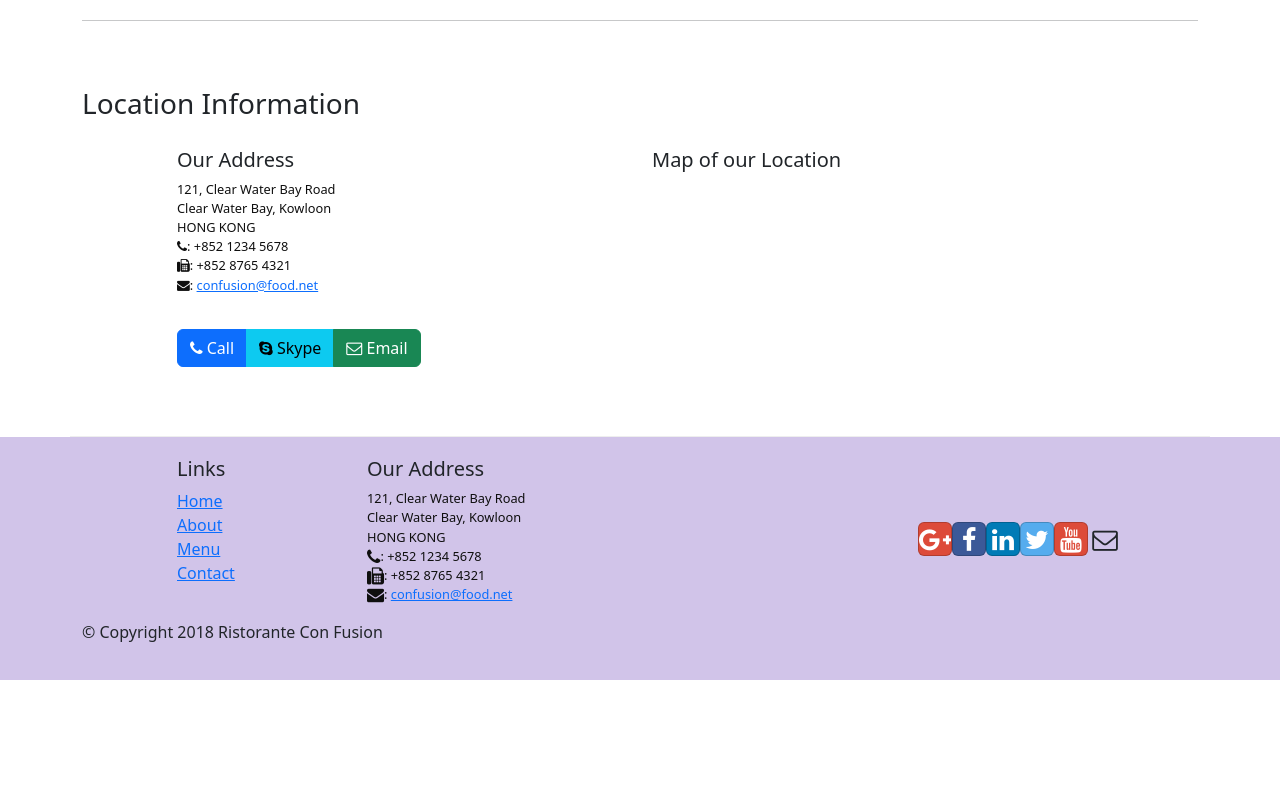
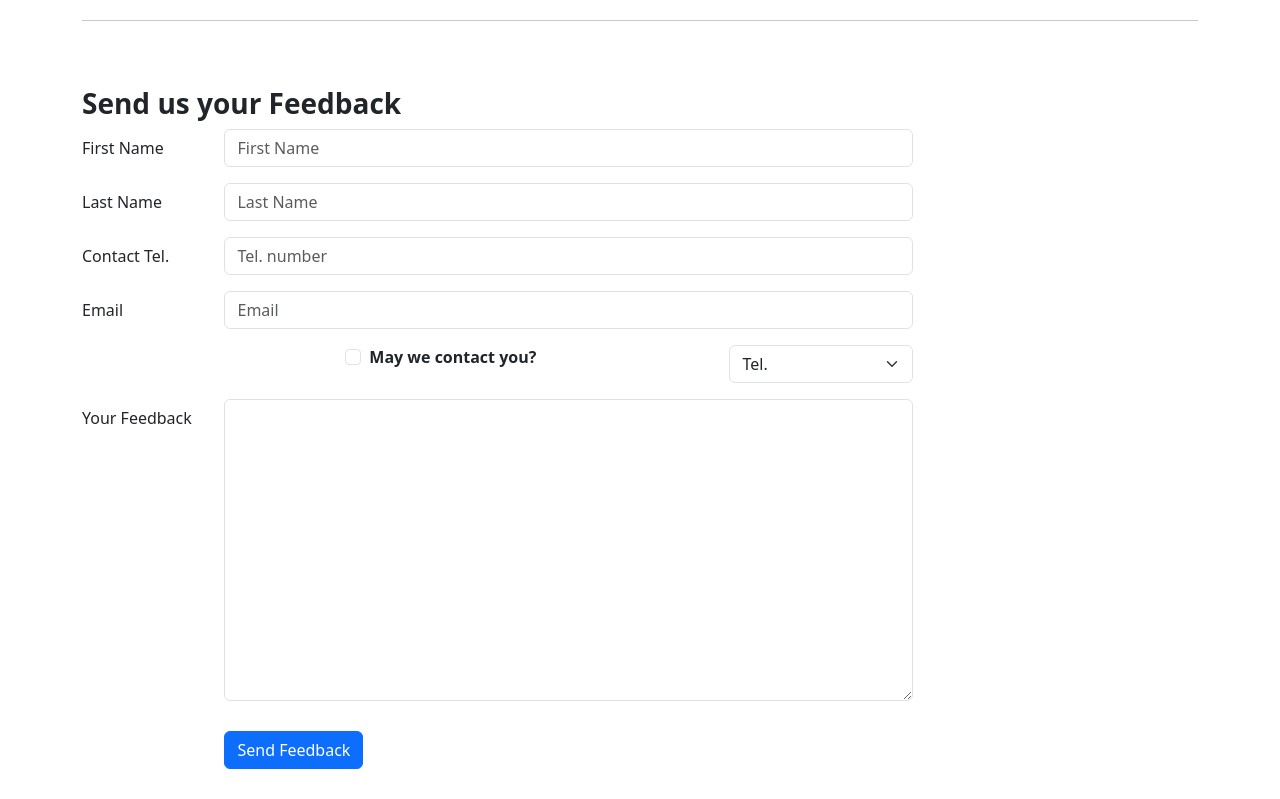
Before and after one commit to ltdd117/FUNiXReactJSASM, a React (Create React App) app in the folder confusion/: page /contactus in a window 1280 px wide. Shown: the part 441-1240 px from the top of the page. Before the commit the page ends 1121 px from the top, so only its background shows below. Built offline with nearby package versions, Linux system fonts and the light colour scheme.

Commit message:
edit ex2

```diff
--- a/confusion/src/App.css
+++ b/confusion/src/App.css
@@ -56,3 +56,12 @@ address{
 .justify-center {
     text-align: center;
 }
+
+.space {
+    margin: 0px 0px 10px;
+}
+
+.space-center {
+    text-align: center;
+    padding-left: 25px;
+}
--- a/confusion/src/components/ContactComponent.js
+++ b/confusion/src/components/ContactComponent.js
@@ -1,8 +1,25 @@
-import React from 'react';
-import { Breadcrumb, BreadcrumbItem } from 'reactstrap';
+import React, { useState } from 'react';
+import { Breadcrumb, BreadcrumbItem, Button, Form, FormGroup, Label, Input, Col } from 'reactstrap';
 import { Link } from 'react-router-dom';
 
 function Contact(props) {
+
+    const [state, setState] = useState({ firstname: "", lastname: "", email: "", telnum: "", agree: false, contactType: "Tel.", message: "" });
+
+    const handleInputChange = (event) => {
+        const target = event.target;
+        const value = target.type === 'checkbox' ? target.checked : target.value;
+        const name = target.name;
+
+        setState({ ...state, [name]: value });
+    }
+
+    const handleSubmit = (event) => {
+        console.log('Current State is: ' + JSON.stringify(state));
+        alert('Current State is: ' + JSON.stringify(state));
+        event.preventDefault();
+    }
+
     return(
         <div className="container">
             <div className="row">
@@ -14,6 +31,89 @@ function Contact(props) {
             <div className="col-12">
                     <h3>Contact Us</h3>
                     <hr />
+            </div>
+            <div className='row row-content'>
+                <div className='col-12 col-md-9'>
+                    <h3><strong>Send us your Feedback</strong></h3>
+                </div>
+                <div className='col-12 col-md-9'>
+                    <Form onSubmit={handleSubmit}>
+                        <FormGroup row className='space'>
+                            <Label htmlFor='firstname' md={2}>First Name</Label>
+                            <Col md={10}>
+                                <Input type='text' id='firstname' name='firstname'
+                                    placeholder='First Name'
+                                    value={state.firstname}
+                                    onChange={handleInputChange} />
+                            </Col>
+                        </FormGroup>
+                        <FormGroup row className='space'>
+                            <Label htmlFor="lastname" md={2}>Last Name</Label>
+                            <Col md={10}>
+                                <Input type="text" id="lastname" name="lastname"
+                                    placeholder="Last Name"
+                                    value={state.lastname}
+                                    onChange={handleInputChange} />
+                            </Col>
+                        </FormGroup>
+                        <FormGroup row className='space'>
+                            <Label htmlFor='telnum' md={2}>Contact Tel.</Label>
+                            <Col md={10}>
+                                <Input type='tel' id='telnum' name='telnum'
+                                    placeholder='Tel. number'
+                                    value={state.telnum}
+                                    onChange={handleInputChange} />
+                            </Col>
+                        </FormGroup>
+                        <FormGroup row className='space'>
+                            <Label htmlFor='email' md={2}>Email</Label>
+                            <Col md={10}>
+                                <Input type='email' id='email' name='email'
+                                    placeholder='Email'
+                                    value={state.email}
+                                    onChange={handleInputChange} />
+                            </Col>
+                        </FormGroup>
+                        <FormGroup row className='space-center space'>
+                            <Col md={{size: 6, offset: 2}}>
+                                <FormGroup check>
+                                    <Label check>
+                                        <Input type="checkbox"
+                                            name="agree"
+                                            checked={state.agree}
+                                            onChange={handleInputChange} /> {' '}
+                                        <strong>May we contact you?</strong>
+                                    </Label>
+                                </FormGroup>
+                            </Col>
+                            <Col md={{size: 3, offset: 1}}>
+                                <Input type="select" name="contactType"
+                                    value={state.contactType}
+                                    onChange={handleInputChange}>
+                                    <option>Tel.</option>
+                                    <option>Email</option>
+                                </Input>
+                            </Col>
+                        </FormGroup>
+                        <FormGroup row className='space'>
+                            <Label htmlFor="message" md={2}>Your Feedback</Label>
+                            <Col md={10}>
+                                <Input type="textarea" id="message" name="message"
+                                    rows="12"
+                                    value={state.message}
+                                    onChange={handleInputChange}></Input>
+                            </Col>
+                        </FormGroup>
+                        <FormGroup row className='space'>
+                            <Label md={2}></Label>
+                            <Col md={{size: 10, offset: 2}}>
+                                <Button type="submit" color="primary">
+                                    Send Feedback
+                                </Button>
+                            </Col>
+                        </FormGroup>
+                    </Form>
+                </div>
             </div>
             <div className="row row-content">
                 <div className="col-12">
@@ -33,15 +133,13 @@ function Contact(props) {
                 <div className="col-12 col-sm-6 offset-sm-1">
                     <h5>Map of our Location</h5>
                 </div>
-                <div className="col-12 col-sm-11 offset-sm-1">
+                <div className="col-12 col-sm-11 offset-sm-1 ">
                     <div className="btn-group" role="group">
                         <a role="button" className="btn btn-primary" href="tel:+85212345678"><i className="fa fa-phone"></i> Call</a>
                         <a role="button" className="btn btn-info"><i className="fa fa-skype"></i> Skype</a>
                         <a role="button" className="btn btn-success" href="mailto:confusion@food.net"><i className="fa fa-envelope-o"></i> Email</a>
                     </div>
                 </div>
-
-
             </div>
         </div>
     );
```
